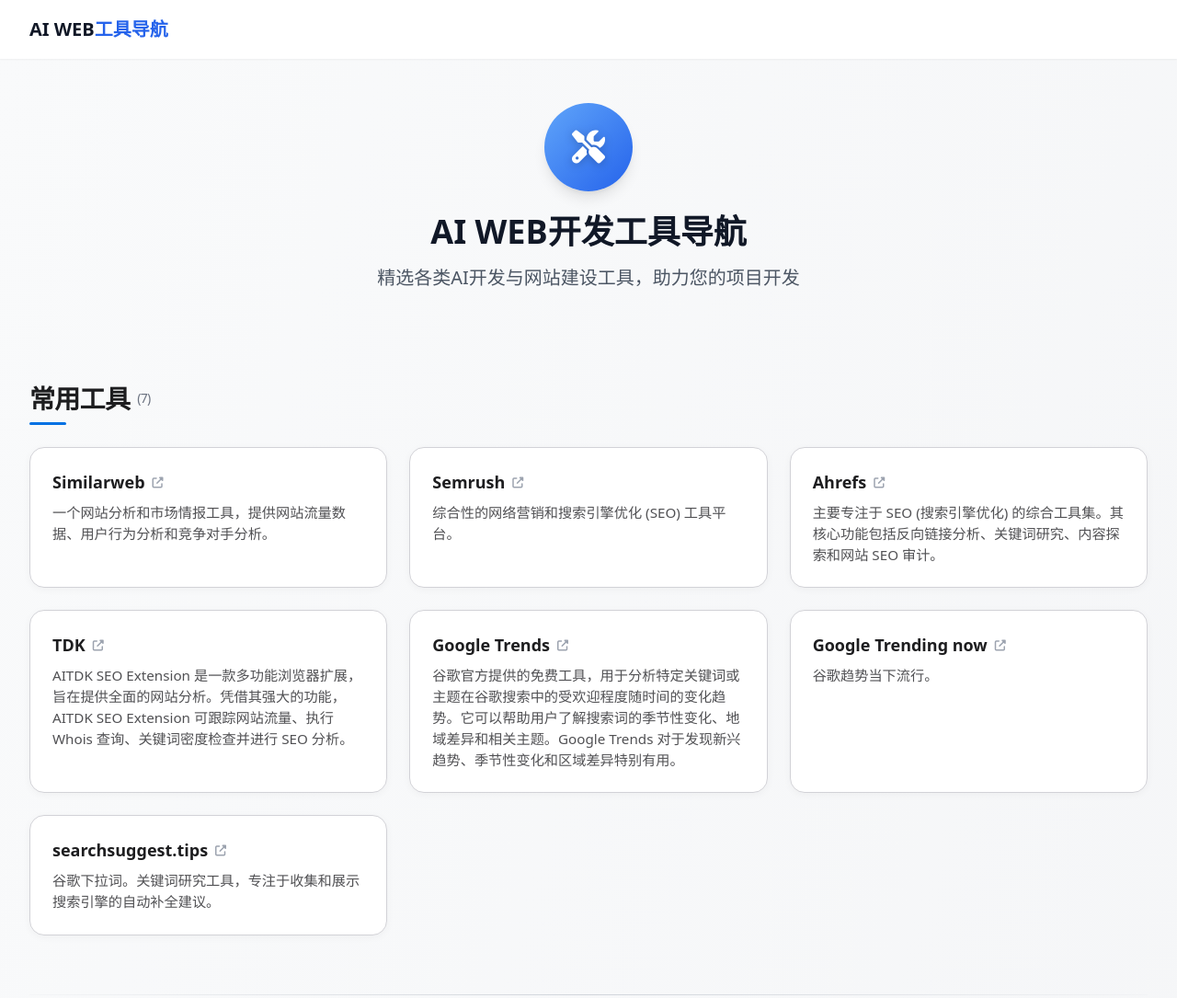
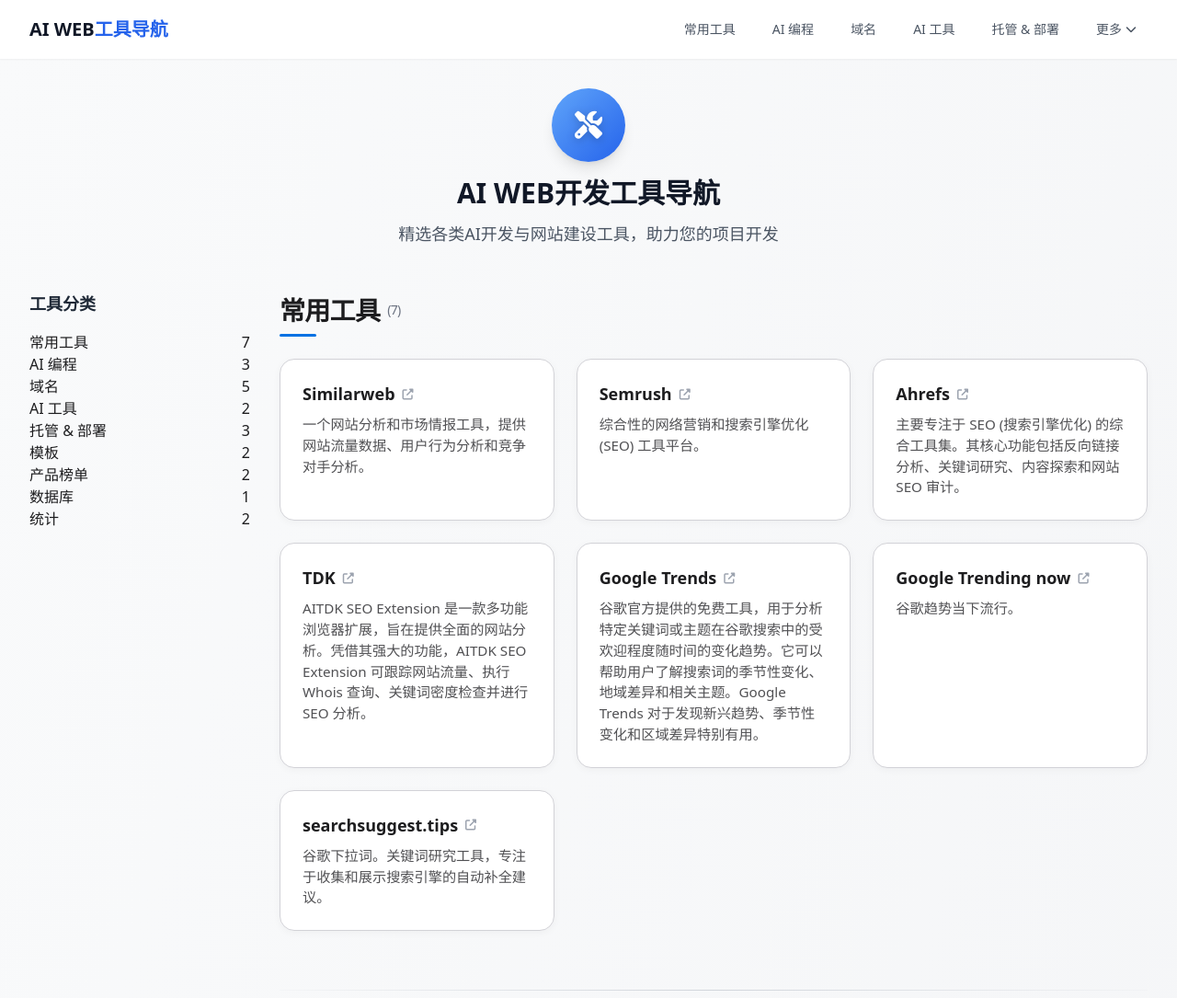
Before and after one commit to BestTime-creator/AIWEBTools, a plain HTML site: page index.html in a window 1280 px wide. Shown: the top 1085 px of the page at 92% size. Drawn offline with nearby package versions, Linux system fonts and the light colour scheme.

Commit message:
Update index.html

```diff
--- a/index.html
+++ b/index.html
@@ -38,24 +38,34 @@
         </div>
     </nav>
 
-    <div class="max-w-7xl mx-auto px-4 sm:px-6 lg:px-8 py-12">
-        <header class="mb-16 text-center">
-            <div class="relative mx-auto w-24 h-24 mb-6 bg-gradient-to-br from-blue-400 to-blue-600 rounded-full flex items-center justify-center shadow-lg">
-                <i class="fas fa-tools text-white text-4xl"></i>
+    <div class="max-w-7xl mx-auto px-4 sm:px-6 lg:px-8 py-8">
+        <header class="mb-12 text-center">
+            <div class="relative mx-auto w-20 h-20 mb-4 bg-gradient-to-br from-blue-400 to-blue-600 rounded-full flex items-center justify-center shadow-lg">
+                <i class="fas fa-tools text-white text-3xl"></i>
             </div>
-            <h1 class="text-4xl font-bold text-gray-900 mb-4">AI WEB开发工具导航</h1>
-            <p class="text-xl text-gray-600 max-w-3xl mx-auto">精选各类AI开发与网站建设工具，助力您的项目开发</p>
-            <div class="mt-8 flex flex-wrap justify-center gap-2" id="category-nav">
-                <!-- 分类导航将通过JavaScript动态生成 -->
-            </div>
+            <h1 class="text-3xl font-bold text-gray-900 mb-3">AI WEB开发工具导航</h1>
+            <p class="text-lg text-gray-600 max-w-3xl mx-auto">精选各类AI开发与网站建设工具，助力您的项目开发</p>
         </header>
 
-        <main>
-            <!-- 内容将通过JavaScript动态生成 -->
-        </main>
+        <div class="flex flex-col md:flex-row">
+            <!-- 左侧分类导航 -->
+            <div class="md:w-60 flex-shrink-0 mb-8 md:mb-0 md:mr-8">
+                <div class="sticky top-24" id="left-category-nav">
+                    <h2 class="text-lg font-semibold mb-4 text-gray-800">工具分类</h2>
+                    <!-- 左侧分类导航将通过JavaScript动态生成 -->
+                </div>
+            </div>
+
+            <!-- 主内容区域 -->
+            <div class="flex-grow">
+                <main>
+                    <!-- 内容将通过JavaScript动态生成 -->
+                </main>
+            </div>
+        </div>
     </div>
 
-    <footer class="bg-gray-800 text-white py-12">
+    <footer class="bg-gray-800 text-white py-12 mt-16">
         <div class="max-w-7xl mx-auto px-4 sm:px-6 lg:px-8">
             <div class="flex flex-col md:flex-row justify-between items-center">
                 <div class="mb-6 md:mb-0">
```
